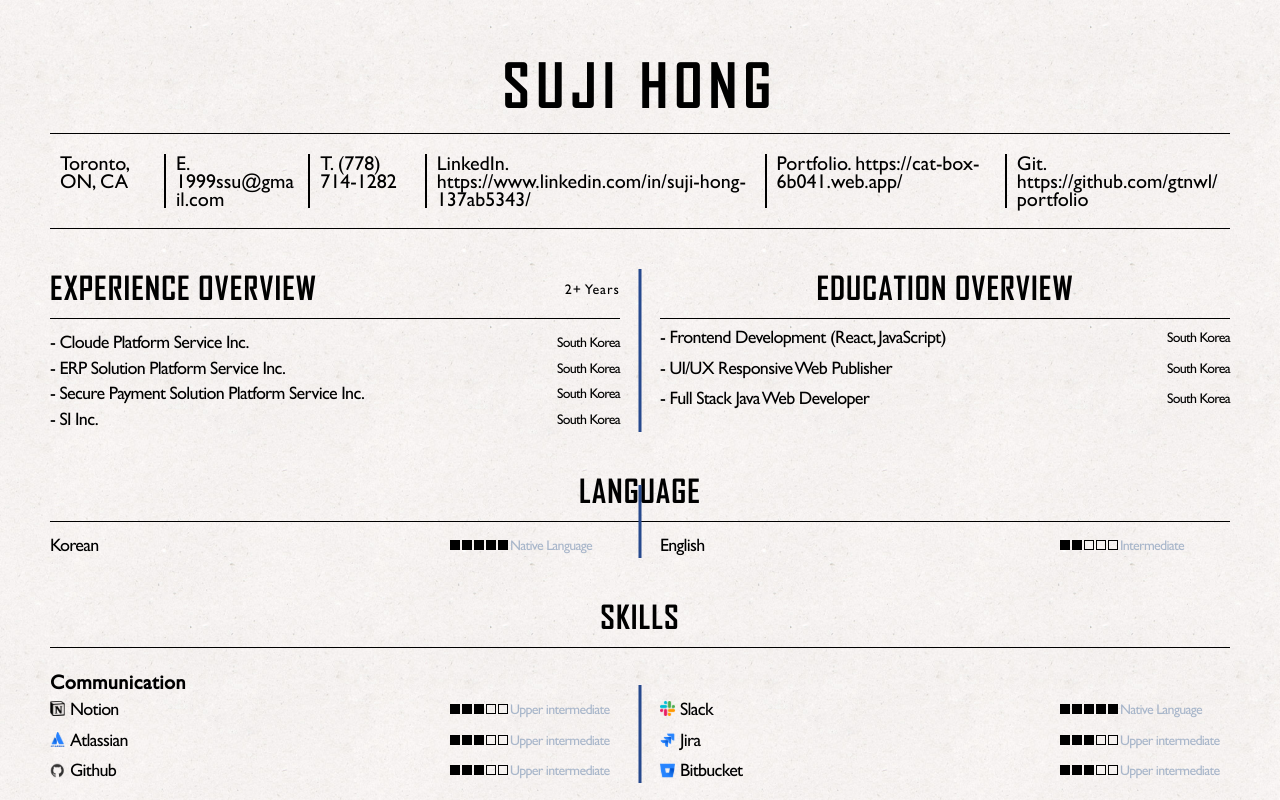
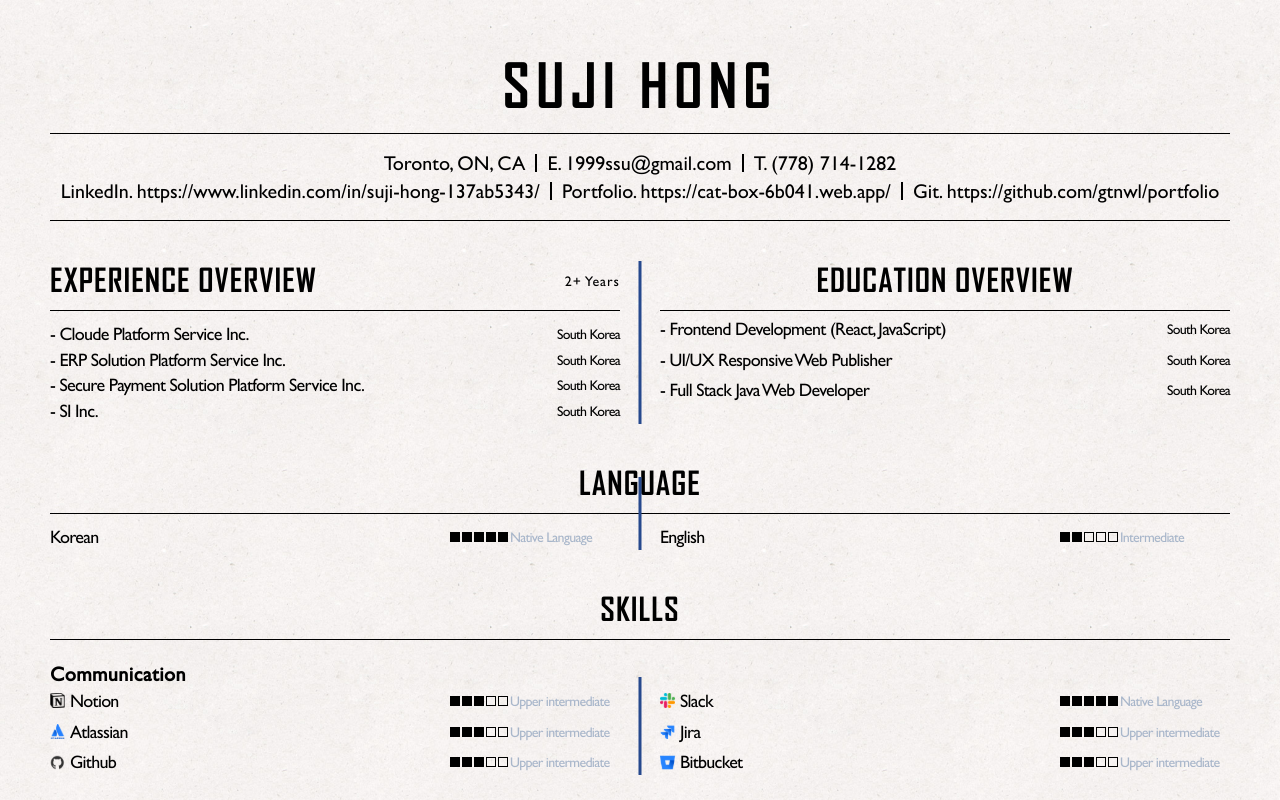
Before and after one commit to gtnwl/portfolio, a React (Create React App) app: page /portfolio/projects in a window 1280 px wide. Built offline with nearby package versions, Linux system fonts and the light colour scheme.

Commit message:
edit: header css

```diff
--- a/src/html/include/header.js
+++ b/src/html/include/header.js
@@ -51,10 +51,13 @@ function Header() {
       {/*상단영역 시작*/}
       <header className="header_main">
         <h2 className="title">SUJI HONG</h2>
-        <div className="txtBox">
+        <div className="bB pTB20 w100">
+          <div className="txtBox pB10">
             <p>Toronto, ON, CA</p>
             <p>E. 1999ssu@gmail.com</p>
             <p>T. (778) 714-1282</p>
+          </div>
+          <div className="txtBox">
             <p>
               LinkedIn.{" "}
               <a href="https://www.linkedin.com/in/suji-hong-137ab5343/">
@@ -74,6 +77,7 @@ function Header() {
               </a>
             </p>
           </div>
+        </div>
       </header>
       {/*상단영역 끝*/}
     </>
--- a/src/resources/sass/common.scss
+++ b/src/resources/sass/common.scss
@@ -99,7 +99,15 @@ a {
 //     visibility: hidden;
 //   }
 // }
+//width
+
+.w100 {
+  width: 100%;
+}
 /*padding,margin*/
+.pTB20 {
+  padding: 20px 0px;
+}
 .pTB50 {
   padding: 50px 0px;
   box-sizing: border-box;
@@ -120,6 +128,9 @@ a {
 }
 .pT80 {
   padding-top: 80px;
+}
+.pB10 {
+  padding-bottom: 10px;
 }
 .pB22 {
   padding-bottom: 22px;
@@ -179,6 +190,11 @@ a {
   display: grid;
   place-items: center;
 }
+
+//border
+.bB {
+  border-bottom: solid 1px black;
+}
 /*상단영역 시작*/
 
 .header_sub {
@@ -199,10 +215,7 @@ a {
   .txtBox {
     width: 100%;
     display: flex;
-    padding: 20px 0px;
     justify-content: center;
-    border-bottom: solid 1px black;
-
     p {
       font-size: 20px;
       padding: 0px 10px;
```
Lines whose indentation alone changed are shown as unchanged.
